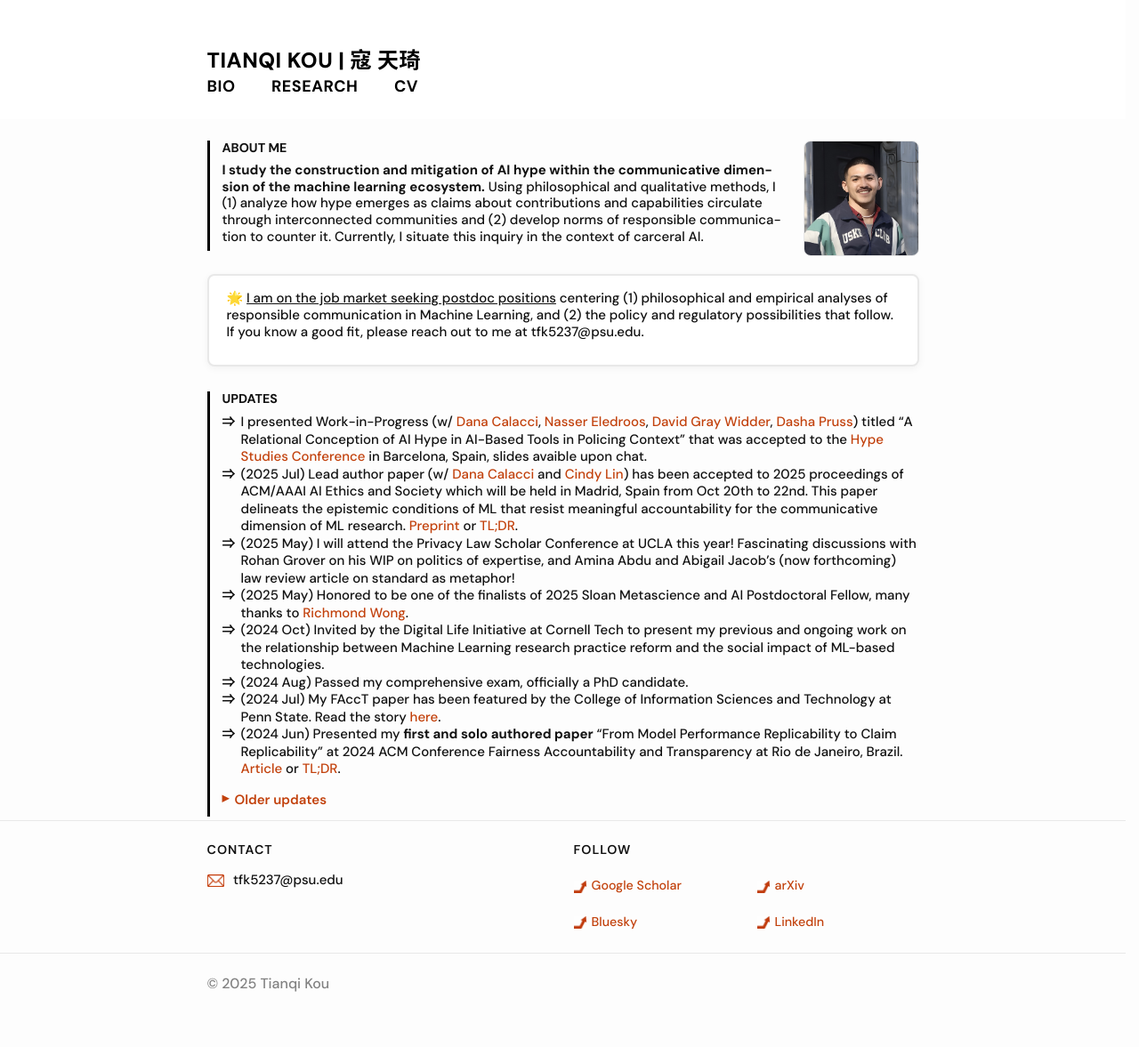
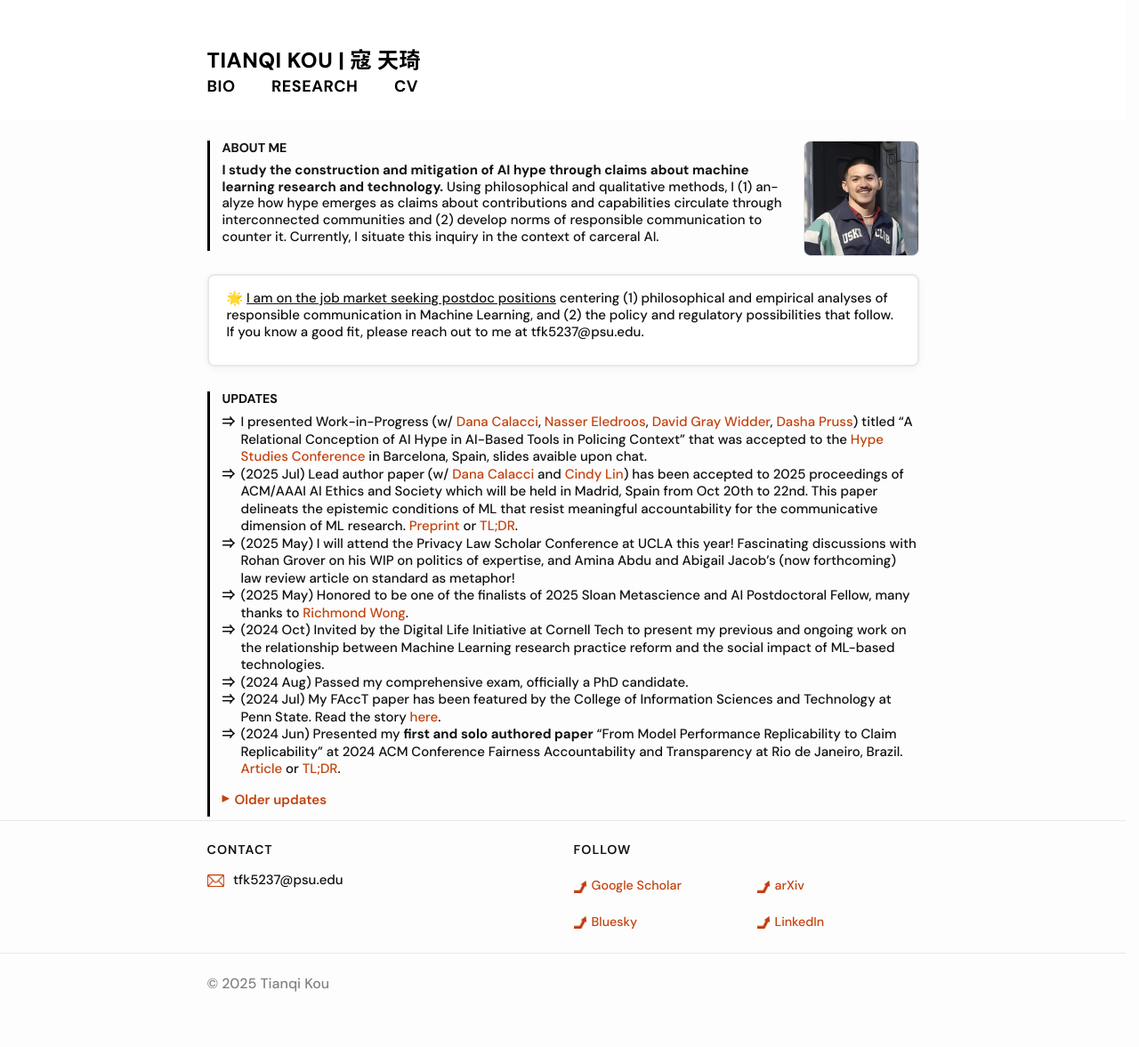
Before and after one commit to koutianqi/koutianqi.github.io, a Jekyll site: the page built from index.markdown, in a window 1280 px wide. Shown: the whole page at 89% size. Built offline with Jekyll 4.4.1, drawn with Linux system fonts in a browser that asks for light colours.

Commit message:
Update index.markdown

```diff
--- a/index.markdown
+++ b/index.markdown
@@ -10,7 +10,7 @@
   <h2 class="mobile-only"><strong>ABOUT ME</strong></h2>
 
 
-**I study the construction and mitigation of AI hype within the communicative dimension of the machine learning ecosystem.** Using philosophical and qualitative methods, I (1) analyze how hype emerges as claims about contributions and capabilities circulate through interconnected communities and (2) develop norms of responsible communication to counter it. Currently, I situate this inquiry in the context of carceral AI.
+**I study the construction and mitigation of AI hype through claims about machine learning research and technology.** Using philosophical and qualitative methods, I (1) analyze how hype emerges as claims about contributions and capabilities circulate through interconnected communities and (2) develop norms of responsible communication to counter it. Currently, I situate this inquiry in the context of carceral AI.
 
 
   </div>
```
